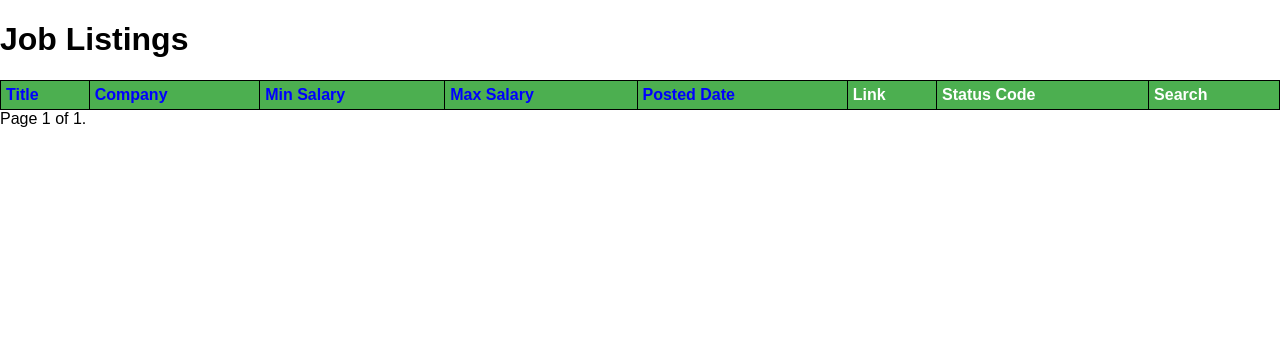
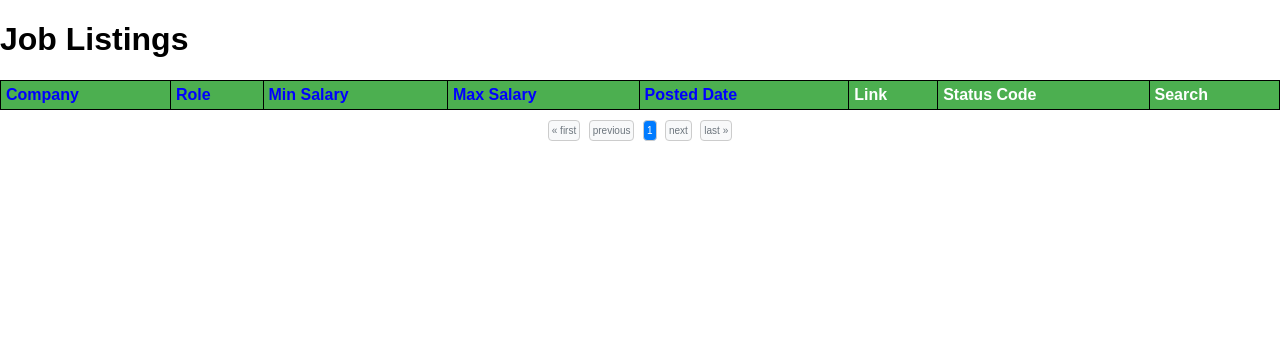
Before and after one commit to pingojo/website, a Django app: page /jobs/ in a window 1280 px wide. Shown: the part 74-420 px from the top of the page. Run offline with Django 4.2, Linux system fonts and the light colour scheme; tables that the repository leaves empty hold one stand-in row (values such as "Sample post"); data that the repository does not hold is empty; parts of the project's set-up code (start-up, migrations or seed data) failed here and were passed over; some libraries are stand-ins or nearby versions.

Commit message:
ability to update job

```diff
--- a/pingojo/urls.py
+++ b/pingojo/urls.py
@@ -68,6 +68,7 @@
     path('job_application_delete/<int:application_id>', views.job_application_delete, name='job_application_delete'),
     path('update_email/', views.update_email, name='update_email'),
     path('update_company/<int:company_id>', views.update_company, name='update_company'),
+    path('update_job/<int:job_id>', views.update_job, name='update_job'),
     #path('generage_follow_up_email/<int:application_id>', views.generage_follow_up_email, name='generage_follow_up_email'),
 ] + static(settings.MEDIA_URL, document_root=settings.MEDIA_ROOT)
 
--- a/website/templates/job_list.html
+++ b/website/templates/job_list.html
@@ -4,6 +4,8 @@
 {% load humanize %}
 
 {% block content %}
+<script src="https://unpkg.com/htmx.org@1.6.1"></script>
+
 <style>
 
 #job-list-table {
@@ -28,14 +30,49 @@
     color: blue;
     text-decoration: none;
 }
+
+.pagination {
+    display: flex;
+    justify-content: center;
+    align-items: center;
+    list-style-type: none;
+    padding: 10px;
+  }
+
+  .pagination a, .pagination .current, .pagination .disabled {
+    display: inline-block;
+    padding: 4px 3px; /* Updated padding for smaller buttons */
+    margin: 0 2px; /* Updated margin for smaller buttons */
+    border: 1px solid #ccc;
+    text-decoration: none;
+    color: #000;
+    border-radius: 4px;
+    font-size: 10px; /* Updated font size for smaller buttons */
+  }
+
+  .pagination a:hover {
+    background-color: #ccc;
+  }
+
+  .pagination .current {
+    background-color: #007bff;
+    color: #fff;
+  }
+
+  .pagination .disabled {
+    background-color: #f8f9fa;
+    color: #6c757d;
+    pointer-events: none;
+  }
 </style>
 
 <h1>Job Listings</h1>
 <table id="job-list-table">
   <thead>
     <tr>
-      <th><a href="?ordering=title">Title</a></th>
       <th><a href="?ordering=company">Company</a></th>
+      <th><a href="?ordering=role">Role</a></th>
+
 
       <th><a href="?ordering=salary_min">Min Salary</a></th>
       <th><a href="?ordering=salary_max">Max Salary</a></th>
@@ -48,8 +85,18 @@
   <tbody>
       {% for job in page_obj %}
       <tr>
-          <td>{{ job.role|default:job.title }}</td>
           <td>{{ job.company }}</td>
+          <td>
+            {% if job.role %}
+            {{ job.role }}
+            {% else %}
+            <form hx-post="{% url 'update_job' job.id %}" hx-trigger="change"
+                hx-headers='{"X-CSRFToken": "{{ csrf_token }}"}' >
+                <input type="text" name="role" id="role" value="">
+            </form>
+            {% endif %}
+          </td>
+
           <td>${{ job.salary_min|floatformat:0|intcomma }}</td>
           <td>${{ job.salary_max|floatformat:0|intcomma }}</td>
           <td>{{ job.posted_date }}</td>
@@ -75,19 +122,35 @@
 
 <div class="pagination">
   <span class="step-links">
-    {% if page_obj.has_previous %}
-      <a href="?page=1">&laquo; first</a>
-      <a href="?page={{ page_obj.previous_page_number }}">previous</a>
-    {% endif %}
+      {% if page_obj.has_previous %}
+          <a href="?page=1{% if request.GET.order %}&order={{ request.GET.order }}{% endif %}">&laquo; first</a>
+          <a href="?page={{ page_obj.previous_page_number }}{% if request.GET.order %}&order={{ request.GET.order }}{% endif %}">previous</a>
+      {% else %}
+          <span class="disabled">&laquo; first</span>
+          <span class="disabled">previous</span>
+      {% endif %}
 
-    <span class="current-page">
-      Page {{ page_obj.number }} of {{ page_obj.paginator.num_pages }}.
-    </span>
+      {% for i in page_obj.paginator.page_range %}
+          {% if page_obj.number == i %}
+              <span class="current">{{ i }}</span>
+          {% else %}
+              <a href="?page={{ i }}{% if request.GET.order %}&order={{ request.GET.order }}{% endif %}">{{ i }}</a>
+          {% endif %}
+      {% endfor %}
 
-    {% if page_obj.has_next %}
-      <a href="?page={{ page_obj.next_page_number }}">next</a>
-      <a href="?page={{ page_obj.paginator.num_pages }}">last &raquo;</a>
-    {% endif %}
+      {% if page_obj.has_next %}
+          <a href="?page={{ page_obj.next_page_number }}{% if request.GET.order %}&order={{ request.GET.order }}{% endif %}">next</a>
+          <a href="?page={{ page_obj.paginator.num_pages }}{% if request.GET.order %}&order={{ request.GET.order }}{% endif %}">last &raquo;</a>
+      {% else %}
+          <span class="disabled">next</span>
+          <span class="disabled">last &raquo;</span>
+      {% endif %}
   </span>
 </div>
+
+</br>
+</br>
+</br>
+</br>
+
 {% endblock %}
--- a/website/views.py
+++ b/website/views.py
@@ -111,6 +111,26 @@
 #reqired login
 
 @login_required
+def update_job(request, job_id):
+    job = get_object_or_404(Job, id=job_id)
+
+    if request.method == 'POST':
+        #job.title = request.POST.get('title')
+        #job.description = request.POST.get('description')
+        if not job.role:
+            role = request.POST.get('role')
+            if role:
+                role_slug = slugify(role[:50])
+                role, _ = Role.objects.get_or_create(
+                    slug=role_slug, defaults={"title": role}
+                )
+                job.role = role
+                job.save()
+                return HttpResponse(role)
+
+    return JsonResponse({'success': False})
+
+@login_required
 def update_company(request, company_id):
     company = get_object_or_404(Company, id=company_id)
 
@@ -167,7 +187,7 @@
 
         return JsonResponse({'success': True})
 
-    return render(request, 'update_company.html', {'company': company})
+    return JsonResponse({'success': False, 'error': 'Invalid request'})
 
 # def challenge(request):
 #     if request.method == 'POST':
@@ -250,33 +270,16 @@
         direction = '-' if ordering.startswith('-') else ''
         field = ordering.lstrip('-')
 
-        # Use Django's caching system
-        queryset = cache.get('jobs_queryset')
-
-        if not queryset:
-            queryset = super().get_queryset()
-
-            queryset = queryset.select_related('company','role')  # Replace with your actual foreign key fields
-
-            queryset = queryset.annotate(null_dates=Case(
-                When(posted_date__isnull=True, then=Value(1)),
-                default=Value(0),
-                output_field=IntegerField(),
-            )).order_by('null_dates', f'{direction}{field}')
-
-            cache.set('jobs_queryset', queryset, 300)
+        queryset = super().get_queryset()
+        queryset = queryset.select_related('company', 'role')
+        queryset = queryset.annotate(null_dates=Case(
+            When(posted_date__isnull=True, then=Value(1)),
+            default=Value(0),
+            output_field=IntegerField(),
+        ))
+        queryset = queryset.order_by('null_dates', f'{direction}{field}')
 
         return queryset
-
-
-
-    def get_context_data(self, **kwargs):
-        context = super().get_context_data(**kwargs)
-        paginator = Paginator(context['jobs'], self.paginate_by)
-        page_number = self.request.GET.get('page')
-        page_obj = paginator.get_page(page_number)
-        context['page_obj'] = page_obj
-        return context
 
 
 
```
